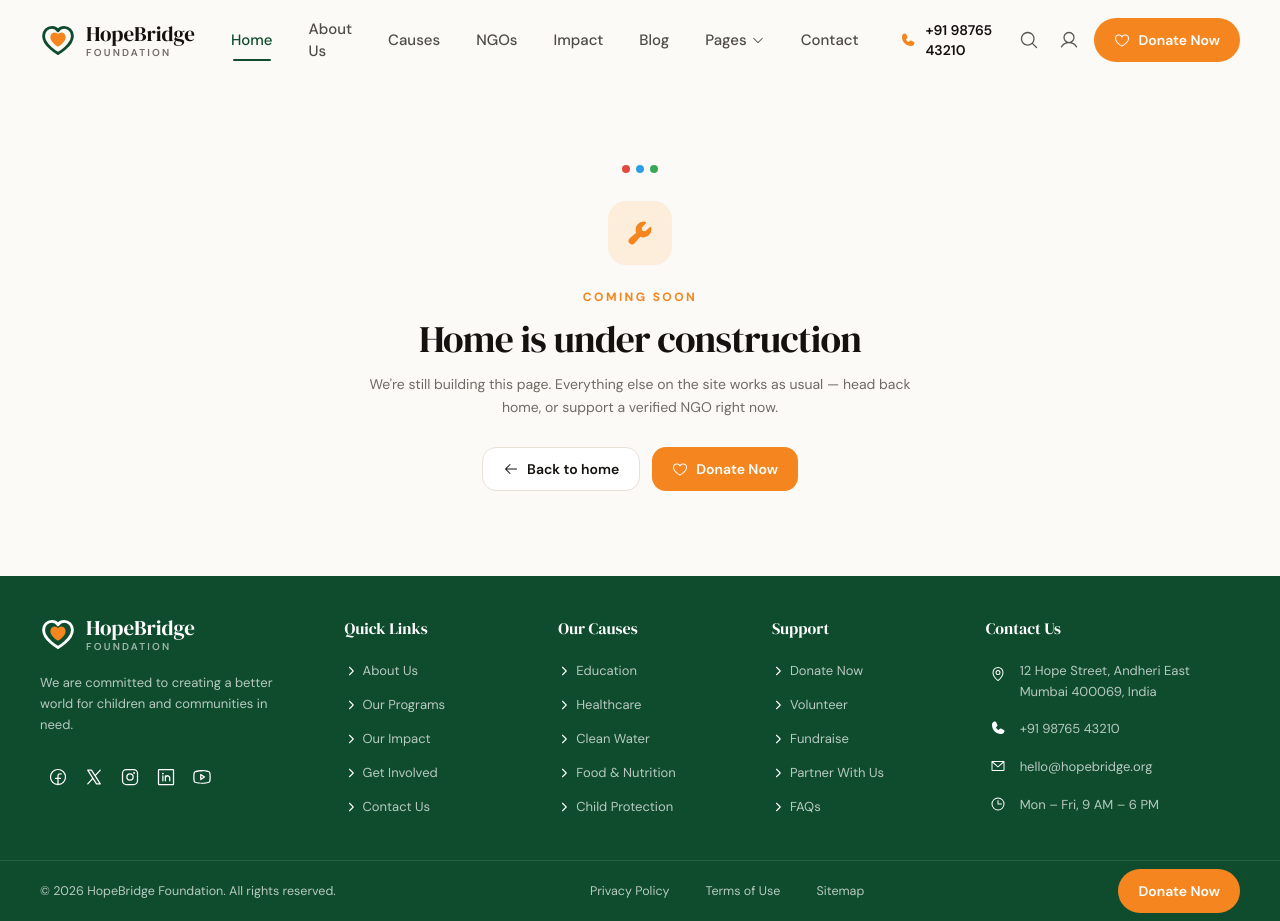
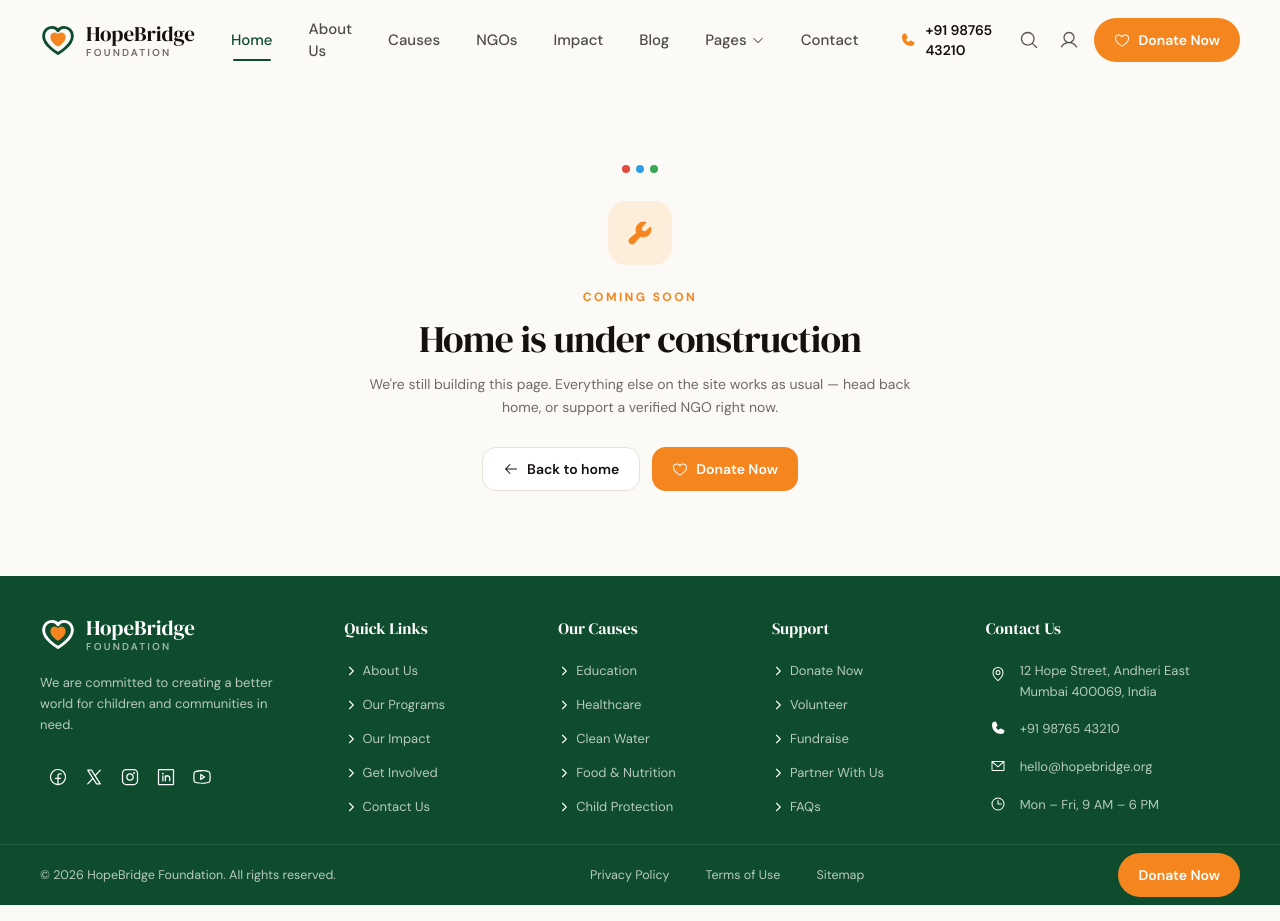
Before and after one commit to Kalyan-github-4/NGO-portfolio-2, a Next.js app: page / in a window 1280 px wide. Built offline with nearby package versions, Linux system fonts and the light colour scheme.

Commit message:
fix: adjust footer padding for improved layout consistency

```diff
--- a/components/layout/footer.tsx
+++ b/components/layout/footer.tsx
@@ -72,7 +72,7 @@ export function Footer() {
   return (
     <footer className="bg-brand text-white/70">
       <Container>
-        <div className="grid gap-10 py-10 sm:grid-cols-2 lg:grid-cols-[1.5fr_1fr_1fr_1fr_1.4fr] lg:gap-8">
+        <div className="grid gap-10 pt-10 pb-6 sm:grid-cols-2 lg:grid-cols-[1.5fr_1fr_1fr_1fr_1.4fr] lg:gap-8">
           {/* ---------------- Brand ---------------- */}
           <div>
             <Logo tone="light" />
@@ -183,7 +183,7 @@ export function Footer() {
       </Container>
 
       {/* ---------------- Bottom bar ---------------- */}
-      <div className="border-t border-white/10">
+      <div className="relative z-10 border-t border-white/10">
         <Container>
           <div className="flex flex-col items-center gap-5 py-2 lg:flex-row lg:justify-between">
             <p className="text-[12.5px]">
```
